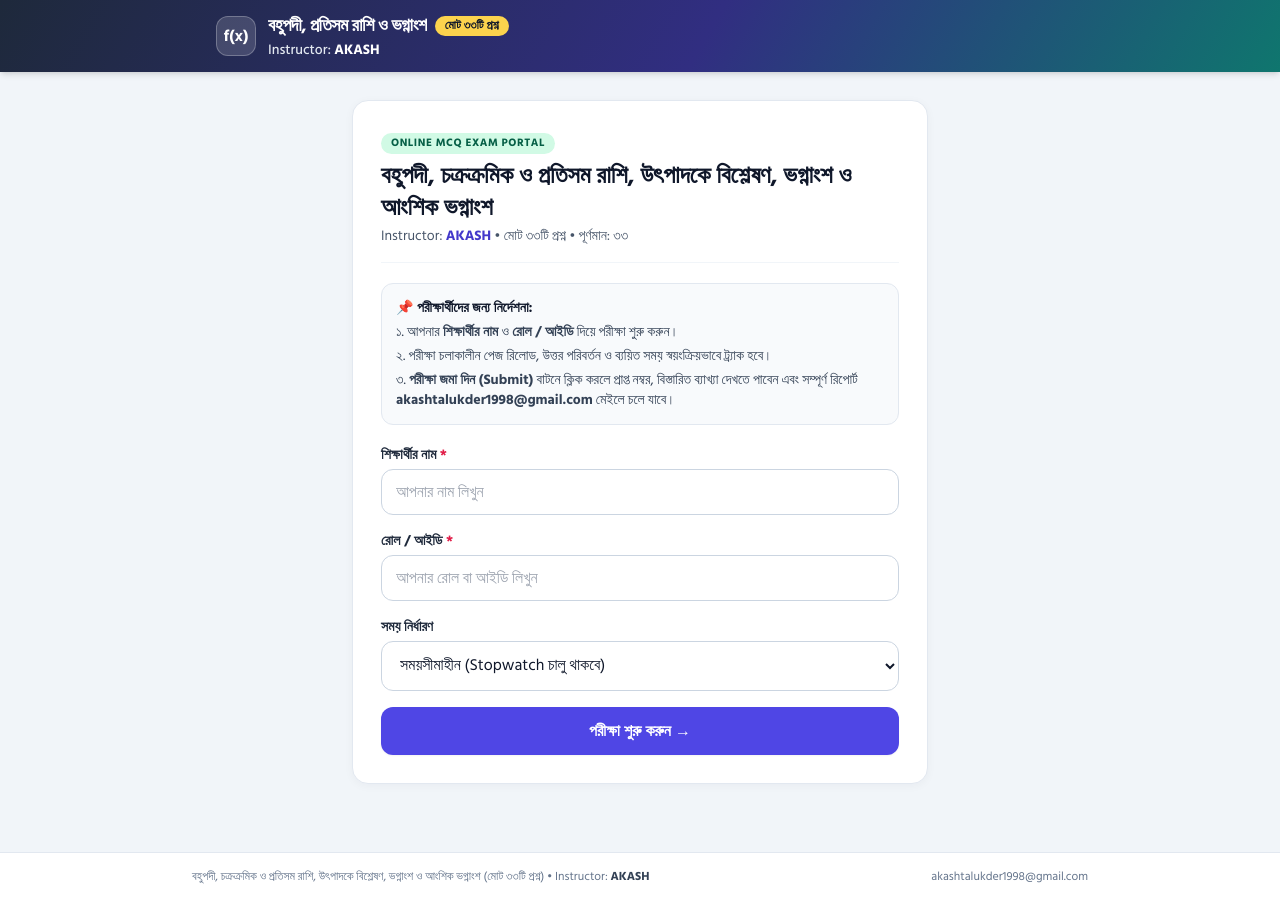
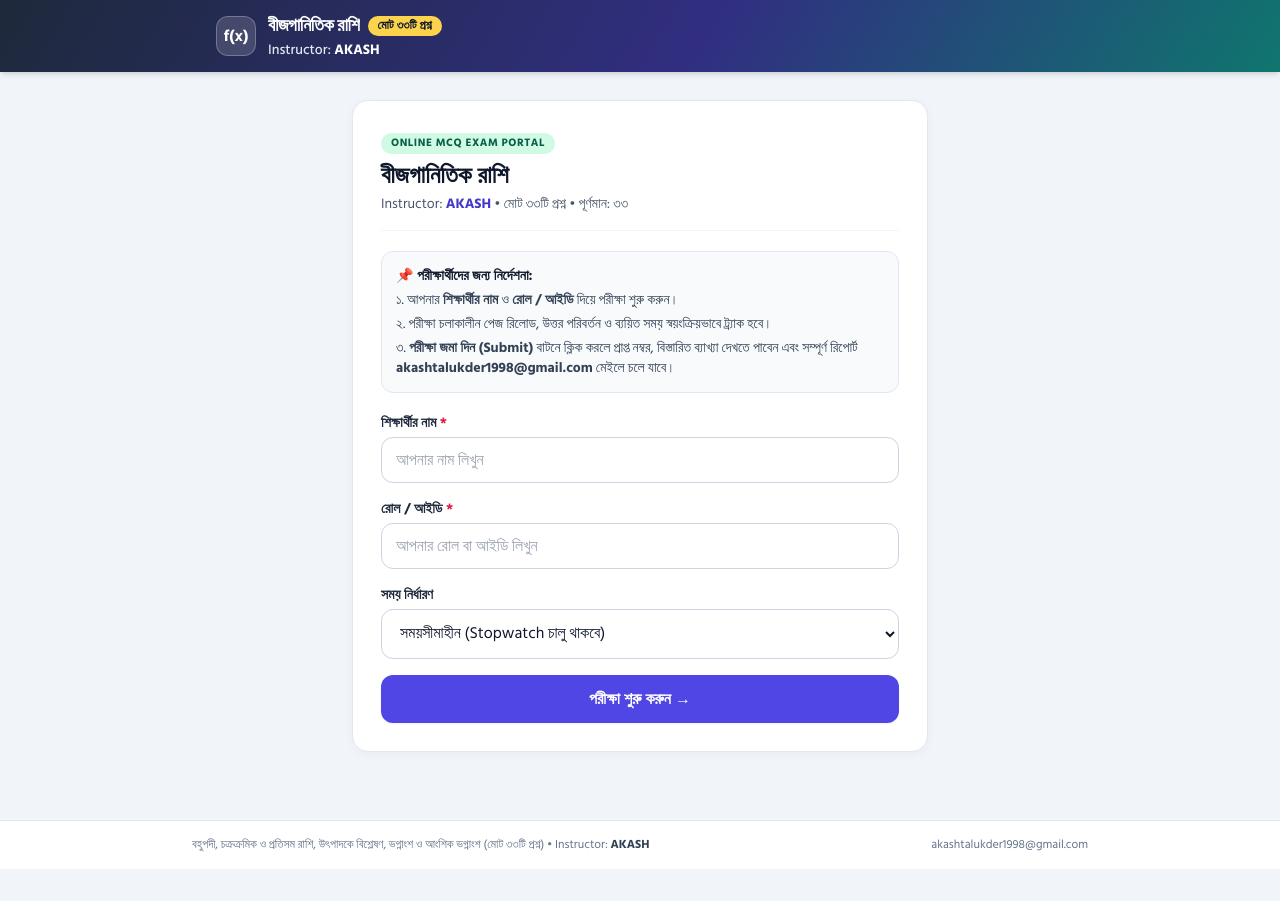
Before and after one commit to Akash-Shayan/ssc-mcq, a plain HTML site: page hmalgebric2.html in a window 1280 px wide. After the commit the page ends 869 px from the top, so only its background shows below. Drawn offline with nearby package versions, Linux system fonts and the light colour scheme.

Commit message:
Update hmalgebric2.html

```diff
--- a/hmalgebric2.html
+++ b/hmalgebric2.html
@@ -3,7 +3,7 @@
 <head>
   <meta charset="UTF-8" />
   <meta name="viewport" content="width=device-width, initial-scale=1.0, maximum-scale=1.0, user-scalable=no" />
-  <title>বঅধ্যায় ২: বীজগাণিতিক রাশি Instructor: AKASH</title>
+  <title>অধ্যায় ২: বীজগাণিতিক রাশি Instructor: AKASH</title>
   <script src="https://cdn.tailwindcss.com"></script>
   <link rel="preconnect" href="https://fonts.googleapis.com" />
   <link rel="preconnect" href="https://fonts.gstatic.com" crossorigin />
@@ -111,7 +111,7 @@
         <div class="min-w-0">
           <div class="flex items-center gap-2 flex-wrap">
             <h1 class="text-sm sm:text-lg font-bold tracking-tight text-white truncate">
-              বহুপদী, প্রতিসম রাশি ও ভগ্নাংশ
+             বীজগানিতিক রাশি
             </h1>
             <span class="text-[11px] sm:text-xs font-bold px-2.5 py-0.5 rounded-full bg-amber-300 text-slate-900 mono-num">
               মোট ৩৩টি প্রশ্ন
@@ -163,7 +163,7 @@
               Online MCQ Exam Portal
             </span>
             <h2 class="text-xl sm:text-2xl font-bold text-slate-900 mt-1.5">
-              বহুপদী, চক্রক্রমিক ও প্রতিসম রাশি, উৎপাদকে বিশ্লেষণ, ভগ্নাংশ ও আংশিক ভগ্নাংশ
+              বীজগানিতিক রাশি
             </h2>
             <p class="text-xs sm:text-sm text-slate-600 mt-0.5">
               Instructor: <strong class="text-indigo-700">AKASH</strong> • মোট ৩৩টি প্রশ্ন • পূর্ণমান: ৩৩
```
